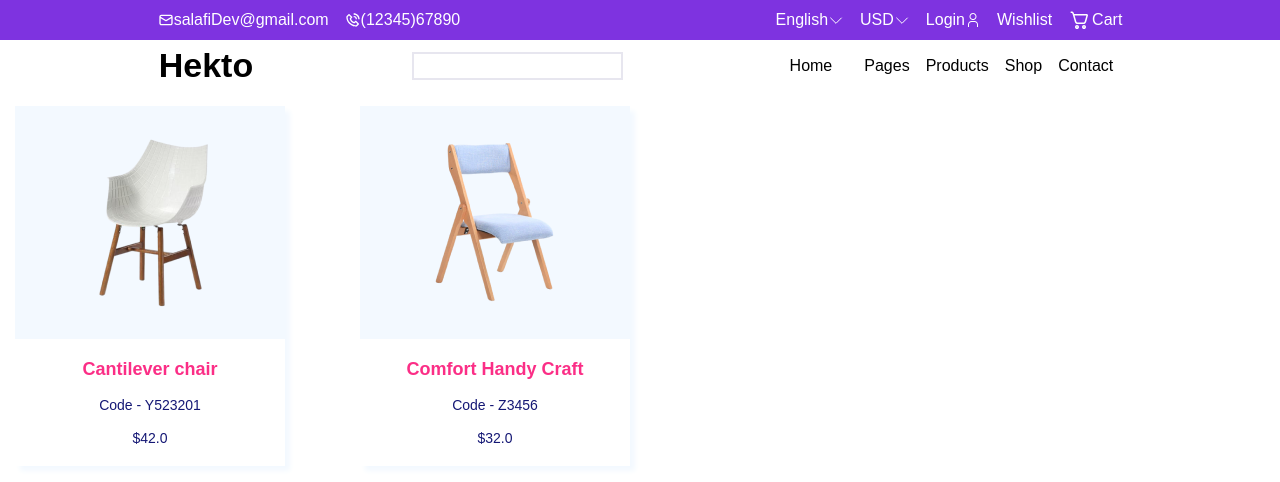
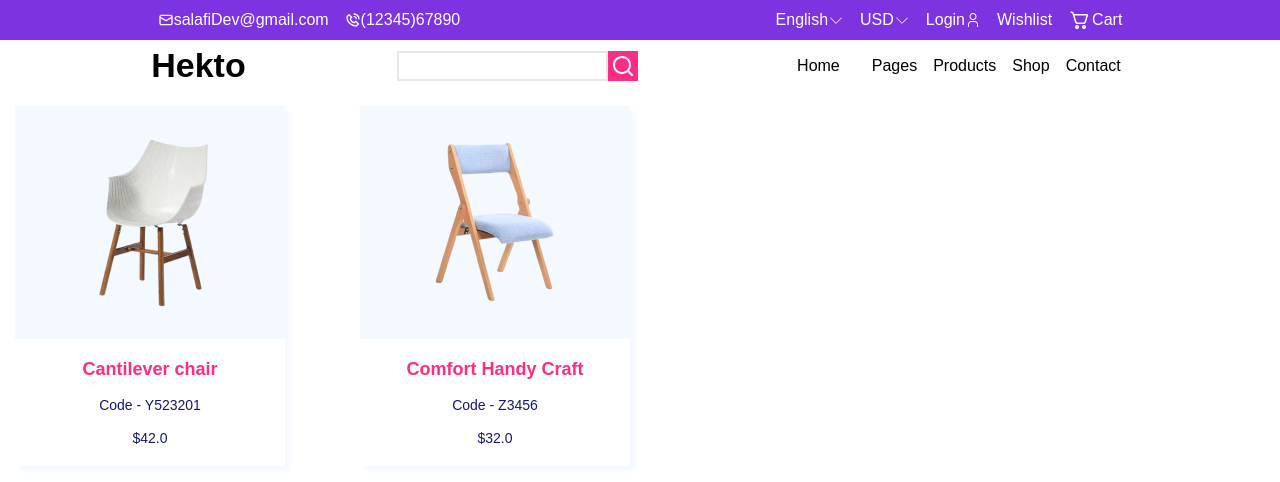
Before and after one commit to AOMuiz/salaficommerce, a React (Create React App) app: page / in a window 1280 px wide. Shown: the top 482 px of the page. Built offline with nearby package versions, Linux system fonts and the light colour scheme.

Commit message:
add search input in navigaton bar

```diff
--- a/src/components/nav/index.js
+++ b/src/components/nav/index.js
@@ -7,6 +7,7 @@ import { ReactComponent as Chevron } from "../../assets/icon/chevron-down.svg";
 import { ReactComponent as Envelope } from "../../assets/icon/envelope-alt.svg";
 import { ReactComponent as Cart } from "../../assets/icon/cart-24-regular.svg";
 import { ReactComponent as PhoneCall } from "../../assets/icon/phone-call.svg";
+import { ReactComponent as Search } from "../../assets/icon/uil_search.svg";
 
 const Navbar = () => {
   return (
@@ -41,7 +42,10 @@ const Navbar = () => {
       <StyledNavBar>
         <StyledLogo>Hekto</StyledLogo>
         <StyledNavForm>
-          <StyledInput></StyledInput>
+          <StyledInput />
+          <StyledSearch>
+            <Search />
+          </StyledSearch>
         </StyledNavForm>
         <StyledList>
           <StyledNavbarListItem>
@@ -92,7 +96,15 @@ const StyledLogo = styled.div`
   font-size: 34px;
   font-weight: 700;
 `;
-const StyledNavForm = styled.div``;
+const StyledNavForm = styled.div`
+  display: flex;
+`;
+const StyledSearch = styled.div`
+  background-color: ${colors.primary};
+  display: flex;
+  align-items: center;
+  padding: 3px;
+`;
 const StyledInput = styled.input`
   border: 2px solid #e7e6ef;
 `;
```
Also changed, not shown: src/assets/icon/uil_search.svg (added).
